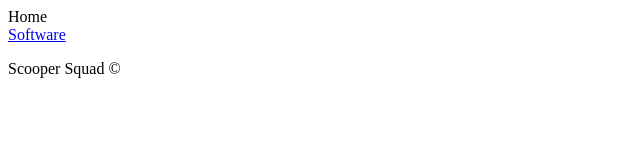
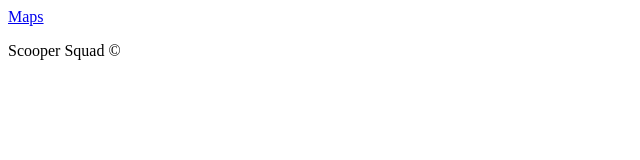
Before and after one commit to petemi09/scooperSquad, a plain HTML site: page index.html in a window 1280 px wide. Shown: the whole page, without its empty margins (0-640 px from the left). Drawn offline with nearby package versions, Linux system fonts and the light colour scheme.

Commit message:
Update index.html

```diff
--- a/index.html
+++ b/index.html
@@ -13,19 +13,7 @@
 <!-- <div class="mobile-container"> -->
 
 
-<div class="topnav">
-  <a class="active">Home</a>
-  <div id="myLinks">
-    <a id="links" href="door-hanger-map.html">Software</a>
-
-  </div>
-  <!-- <a href="javascript:void(0);" class="icon" onclick="myFunction()" >
-    <i class="fa fa-bars" ></i>
-
-  </a> -->
-
-  <!-- <img id="bars" href="/static/logoImages/hamburger-navigation-icon-9.png" class="icon" onclick="myFunction()"> -->
-</div>
+<a id="links" href="door-hanger-map.html">Maps</a>
 
 
 
```
